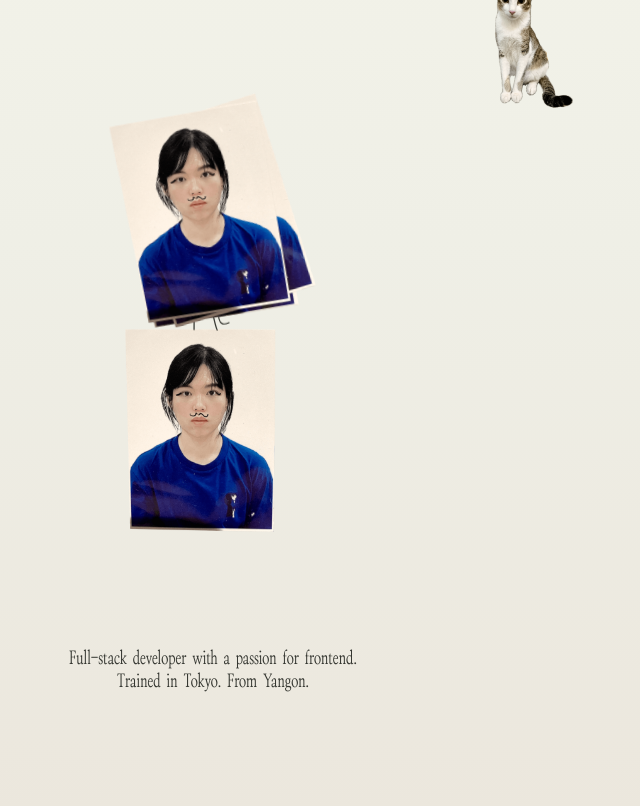
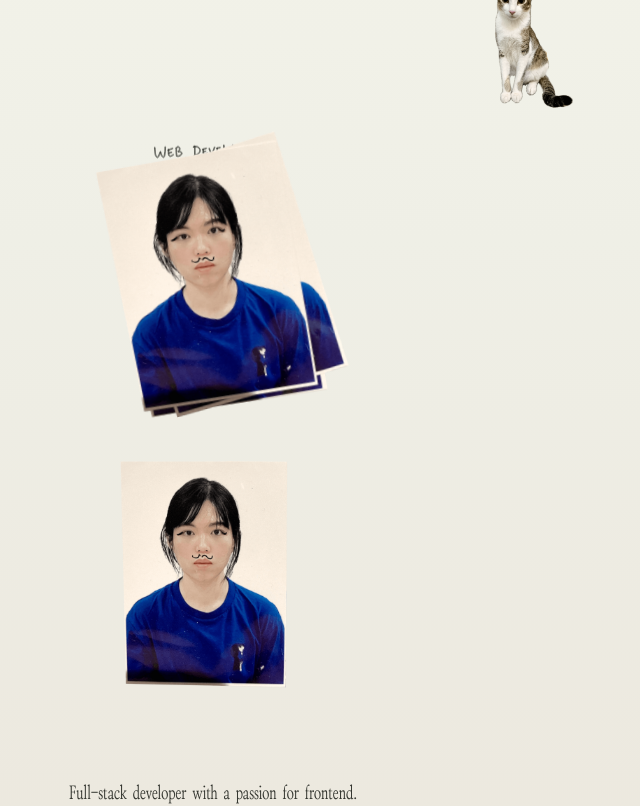
Before and after one commit to phyuphyuh/my-portfolio, a React (Vite) app: page / in a window 1280 px wide. Shown: the part 560-1366 px from the top of the page, without its empty margins (427-1067 px from the left). Built offline with nearby package versions, Linux system fonts and the light colour scheme.

Commit message:
about section ref

```diff
--- a/src/components/About.jsx
+++ b/src/components/About.jsx
@@ -1,4 +1,4 @@
-import { useEffect, useState } from "react";
+import { useEffect, useState, useRef } from "react";
 import { motion, useScroll, useTransform, useMotionValueEvent } from "motion/react";
 import AnimatedHeading from './AnimatedHeading';
 import { me_paths } from "../svgPaths.js";
@@ -27,7 +27,8 @@ const borderPaths = [
 ]
 
 const About = () => {
-  const { scrollYProgress } = useScroll();
+  const aboutRef = useRef(null);
+  const { scrollYProgress } = useScroll({ target: aboutRef, offset: ["start end", "end start"] });
   // const width = useWindowWidth();
 
   // const x = useTransform(
@@ -39,7 +40,7 @@ const About = () => {
   const [isVisible, setIsVisible] = useState(false);
 
   useMotionValueEvent(scrollYProgress, "change", (value) => {
-    if (value >= 0.25) {
+    if (value >= 0.35) {
       setIsVisible(true);
     } else {
       setIsVisible(false);
@@ -47,17 +48,17 @@ const About = () => {
   });
 
   return (
-    <section className={styles.about}>
+    <section ref={aboutRef} className={styles.about}>
       <AnimatedHeading letters={me_paths} className={styles.title} viewBox="-2 -2 80 57" />
       <motion.div
         className={styles.aboutImg}
         whileHover="hover"
         initial="initial"
         style={{
-          x: useTransform(scrollYProgress, [0.15, 0.25, 0.5], ["-5%", "5%", "0%"]),
-          y: useTransform(scrollYProgress, [0.15, 0.25, 0.5], ["120%", "0%", "-100%"]),
-          scale: useTransform(scrollYProgress, [0.15, 0.25, 0.5], [0.8, 1.1, 1]),
-          rotate: useTransform(scrollYProgress, [0.15, 0.25, 0.5], [10, 0, -10]),
+          x: useTransform(scrollYProgress, [0.2, 0.3, 0.6], ["-10%", "0%", "5%"]),
+          y: useTransform(scrollYProgress, [0.2, 0.3, 0.6], ["100%", "0%", "-150%"]),
+          scale: useTransform(scrollYProgress, [0.2, 0.3, 0.6], [0.8, 1, 1.1]),
+          rotate: useTransform(scrollYProgress, [0.2, 0.3, 0.6], [15, 0, -10]),
         }}
       >
         <div className={styles.aboutImgInner}>
@@ -128,6 +129,9 @@ const About = () => {
           Trained in Tokyo. From Yangon.
         </p>
       </div>
+      <motion.div>
+
+      </motion.div>
     </section>
   );
 };
--- a/src/components/About.module.scss
+++ b/src/components/About.module.scss
@@ -2,7 +2,7 @@
 
 .about {
   width: 100%;
-  height: 80vh;
+  height: 100vh;
   background: linear-gradient(
     to bottom,
     $alabaster,
@@ -11,7 +11,7 @@
   position: relative;
   display: flex;
   flex-direction: column;
-  justify-content: flex-start;
+  justify-content: space-around;
   align-items: center;
   padding: 80px 0;
 
@@ -42,7 +42,7 @@
     .borderSvg {
       position: absolute;
       top: -15px;
-      left: -10px;
+      left: -20px;
       width: 100%;
       height: auto;
       z-index: 10;
@@ -51,26 +51,23 @@
 
     img {
       margin: 0;
-      width: 180px;
+      width: 200px;
       height: auto;
     }
   }
 
   .fixedImg {
-    width: 180px;
+    width: 200px;
     height: auto;
+    margin-left: 10px;
     z-index: 0;
     pointer-events: none;
   }
 
   .aboutContent {
     width: 100%;
-    height: 100%;
+    height: auto;
     text-align: center;
-    display: flex;
-    flex-direction: column;
-    justify-content: center;
-    align-items: center;
 
     .aboutText {
       font-family: 'ZTBrosOskon90s-Regular', sans-serif;
```
Also changed, not shown: src/svgPaths.js.
